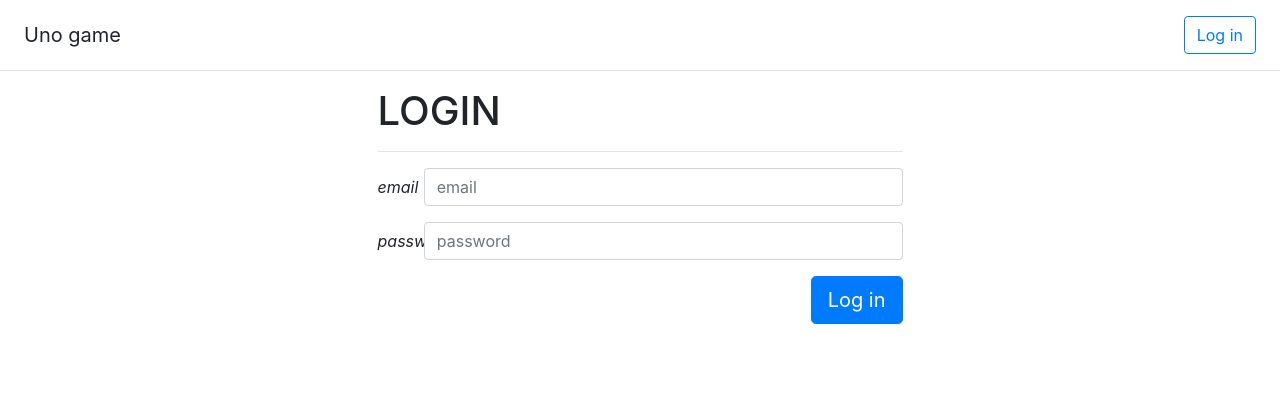
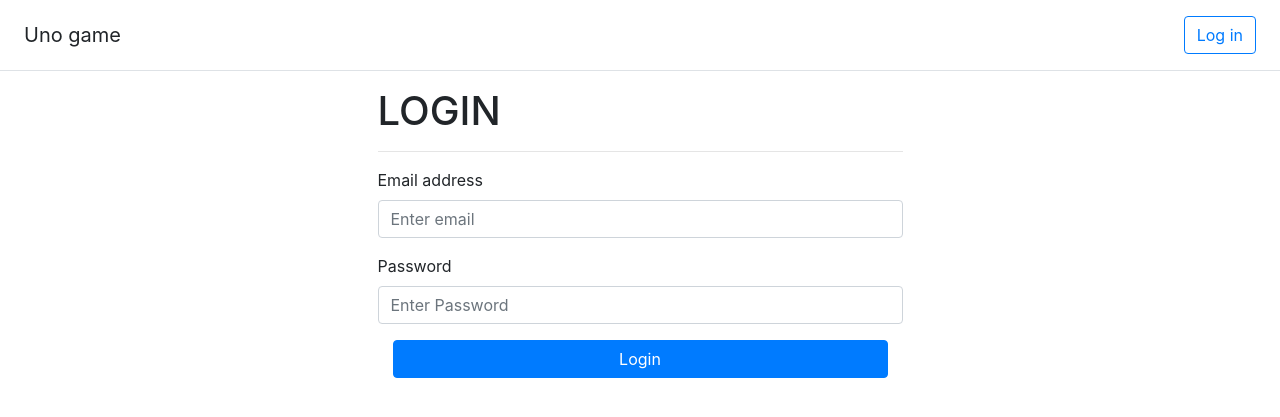
Before and after one commit to Vulpelo/Uno, a PHP site: page /views/DefaultController/login.php in a window 1280 px wide. Shown: the top 417 px of the page. Run offline with PHP 8.4, Linux system fonts and the light colour scheme; data that the repository does not hold is empty.

```diff
--- a/controllers/DefaultController.php
+++ b/controllers/DefaultController.php
@@ -45,7 +45,7 @@ class DefaultController extends AppController
 
         public function logout()
         {
-            if (session_status() != PHP_SESSION_NONE) {
+            if ($_SESSION != null) {
 
                 $userUpdate = new UserUpdate();
                 $cardUpdate = new CardUpdate();
@@ -62,10 +62,6 @@ class DefaultController extends AppController
 
             $this->render('login', ['session' => null]);
         }
-
-        public function adminPanel() {
-
-        }
 }
 
 ?>
--- a/models/UserMapperDB.php
+++ b/models/UserMapperDB.php
@@ -28,8 +28,9 @@ class UserMapperDB {
 
     public function getAllUsers() {
         $stmt = $this->database->connect()->prepare(
-            'SELECT user.id_user, user.name, user.player_nr, user.surname, user.email, role.name as "role"
-            FROM user LEFT JOIN role ON user.id_role = role.id_role'
+            'SELECT * FROM users_view'
+            // 'SELECT user.id_user, user.name, user.player_nr, user.surname, user.email, role.name as "role"
+            // FROM user LEFT JOIN role ON user.id_role = role.id_role'
         );
         $stmt->execute();
 
--- a/views/DefaultController/login.php
+++ b/views/DefaultController/login.php
@@ -17,23 +17,17 @@
             <?php endif; ?>
 
             <form action="?page=login" method="POST">
-                <div class="form-group row">
-                    <label for="inputEmail" class="col-sm-1 col-form-label">
-                        <i class="material-icons md-48">email</i>
-                    </label>
-                    <div class="col-sm-11">
-                        <input type="text" class="form-control" id="inputEmail" name="email" placeholder="email" required/>
-                    </div>
+                <div class="form-group">
+                    <label for="exampleInputEmail1">Email address</label>
+                    <input type="text" name="email"  class="form-control" id="email" aria-describedby="emailHelp" placeholder="Enter email">
                 </div>
-                <div class="form-group row">
-                    <label for="inputPassword" class="col-sm-1 col-form-label">
-                        <i class="material-icons md-48">password</i>
-                    </label>
-                    <div class="col-sm-11">
-                        <input type="password" name="password" class="form-control" id="inputPassword" placeholder="password" type="password" required/>
-                    </div>
+                <div class="form-group">
+                    <label for="exampleInputEmail1">Password</label>
+                    <input type="password" name="password" id="password"  class="form-control" aria-describedby="emailHelp" placeholder="Enter Password">
                 </div>
-                <input type="submit" value="Log in" class="btn btn-primary btn-lg float-right" />
+                <div class="col-md-12 text-center ">
+                    <button type="submit" class=" btn btn-block mybtn btn-primary tx-tfm">Login</button>
+                </div>
             </form>
         </div>
     </div>
```
